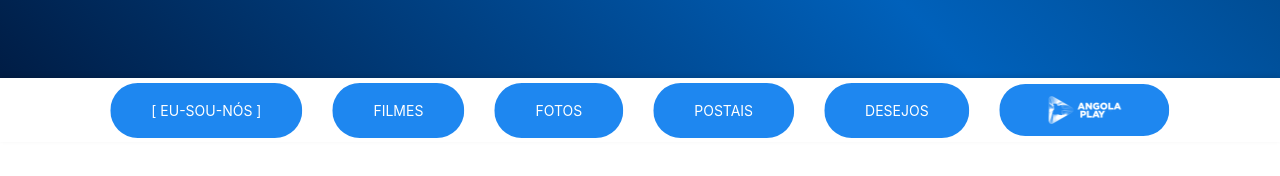
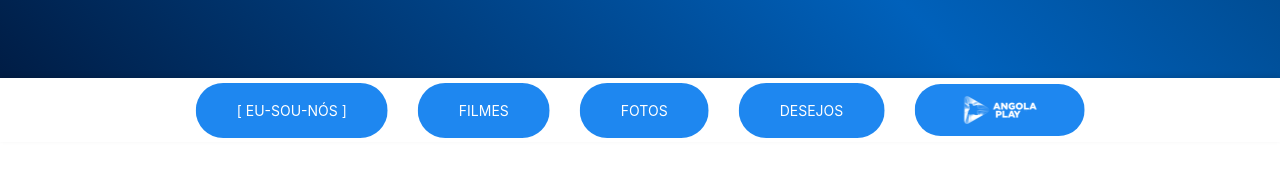
Before and after one commit to skitvandarken/eusoun, an Angular app: page /fotos in a window 1280 px wide. Shown: the part 658-834 px from the top of the page. Built offline with nearby package versions, Linux system fonts and the light colour scheme.

Commit message:
ocultar postais

```diff
--- a/src/app/layout/menu/menu.component.html
+++ b/src/app/layout/menu/menu.component.html
@@ -16,9 +16,11 @@
                 <li>
                     <a routerLink="/fotos"><button class="fundo-card uk-button-primary uk-border-pill uk-button uk-button-large"><span uk-icon="icon: image; ratio: 1"></span> FOTOS</button></a>
                 </li>
+                <!-- Oculto
                 <li>
                     <a routerLink="/postais"><button class="fundo-card uk-button-primary uk-border-pill uk-button uk-button-large"><span uk-icon="icon: mail; ratio: 1"></span> POSTAIS</button></a>
                 </li>
+            -->
                 <li>
                     <a href="https://postal-angolacables-server.fluxo-host.com"><button class="fundo-card uk-button-primary uk-border-pill uk-button uk-button-large"><span uk-icon="icon: comment; ratio: 1"></span> DESEJOS</button></a>
                 </li>
@@ -45,9 +47,11 @@
             <li>
                 <a routerLink="/fotos"><button class="fundo-card uk-button-primary uk-border-pill uk-button uk-button-large"><span uk-icon="icon: image; ratio: 1"></span> FOTOS</button></a>
             </li>
-            <li>
-                <a routerLink="/postais"><button class="fundo-card uk-button-primary uk-border-pill uk-button uk-button-large"><span uk-icon="icon: mail; ratio: 1"></span> POSTAIS</button></a>
-            </li>
+              <!-- Oculto
+                <li>
+                    <a routerLink="/postais"><button class="fundo-card uk-button-primary uk-border-pill uk-button uk-button-large"><span uk-icon="icon: mail; ratio: 1"></span> POSTAIS</button></a>
+                </li>
+            -->
             <li>
                 <a href="https://postal-angolacables-server.fluxo-host.com"><button class="fundo-card uk-button-primary uk-border-pill uk-button uk-button-large"><span uk-icon="icon: comment; ratio: 1"></span> DESEJOS</button></a>
             </li>
```
